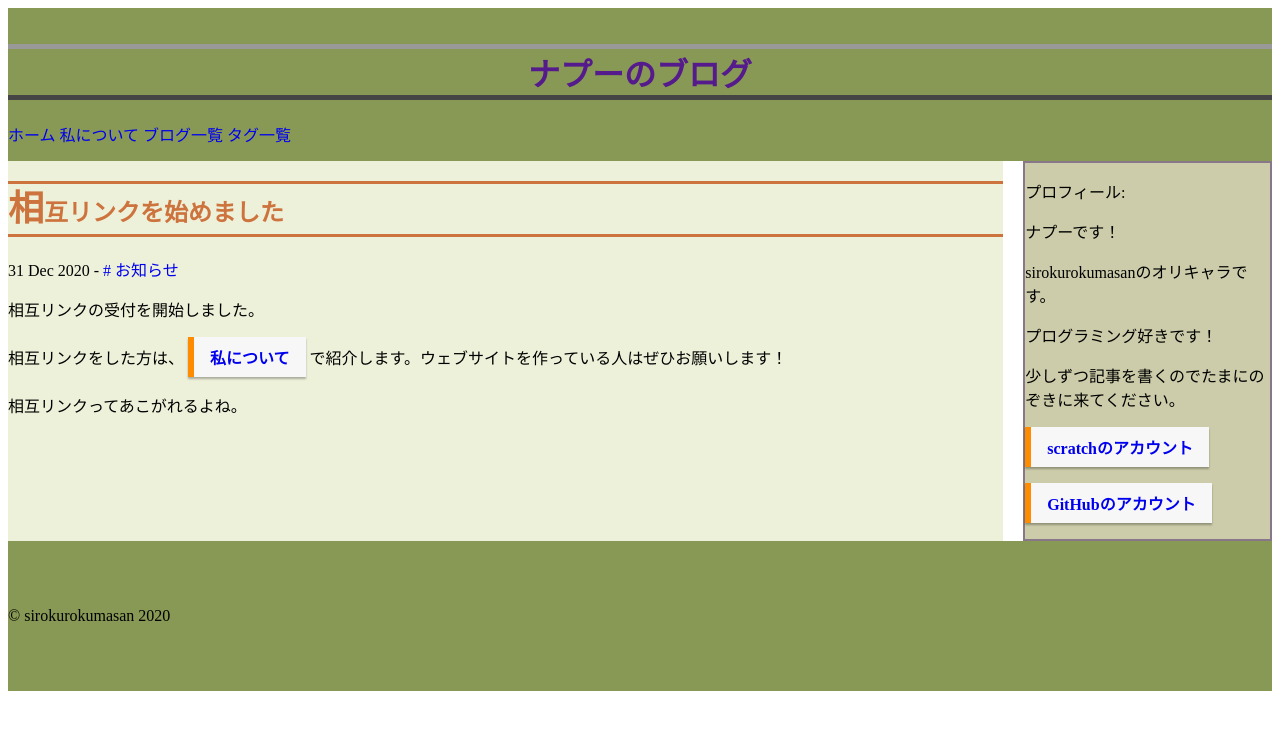
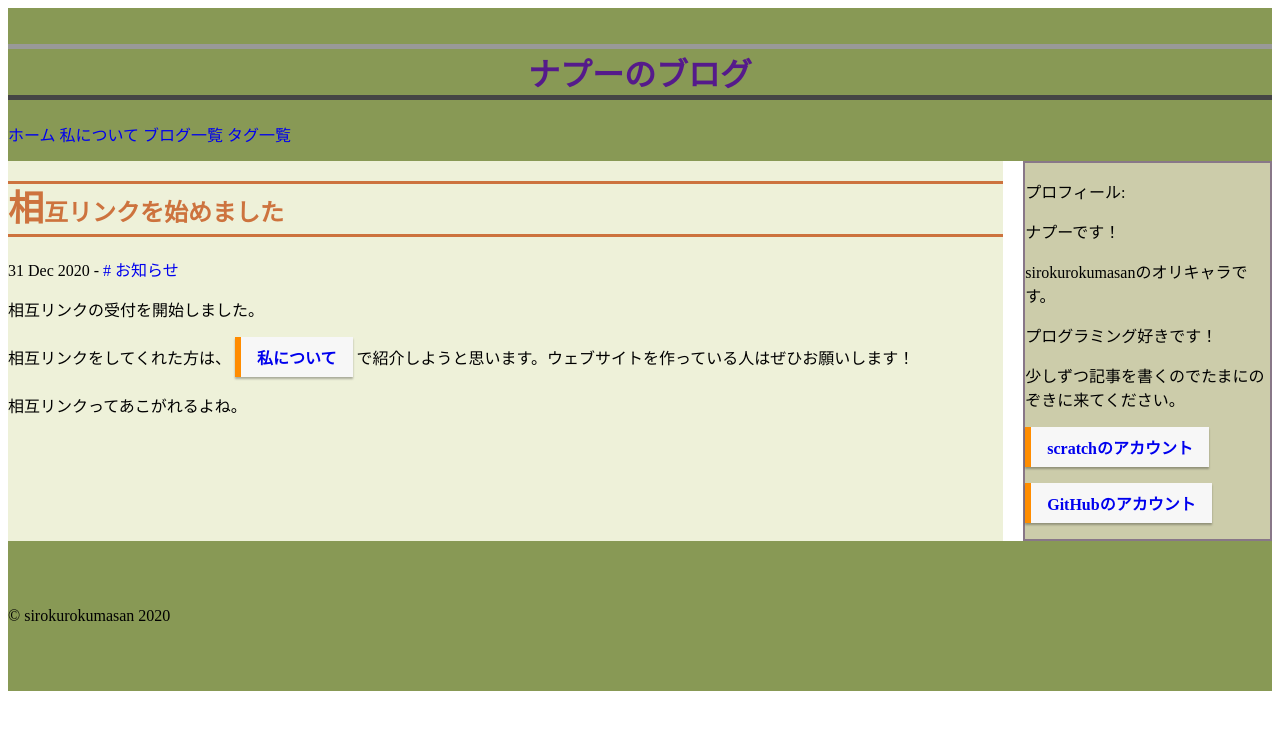
Before and after one commit to sirokurokumasan/sirokurokumasan.github.io, a Jekyll site: the page built from _posts/2020-12-31-相互リンクを始めました.md, in a window 1280 px wide. Shown: the top 730 px of the page. Built offline with Jekyll 4.4.1, drawn with Linux system fonts in a browser that asks for light colours.

Commit message:
Update 2020-12-31-相互リンクを始めました.md

```diff
--- a/_posts/2020-12-31-相互リンクを始めました.md
+++ b/_posts/2020-12-31-相互リンクを始めました.md
@@ -4,9 +4,8 @@ author: お知らせ
 ---
 相互リンクの受付を開始しました。
 
-相互リンクをした方は、
+相互リンクをしてくれた方は、
 <a href ="about.html" class="btn">私について</a>
-で紹介します。ウェブサイトを作っている人はぜひお願いします！
-
+で紹介しようと思います。ウェブサイトを作っている人はぜひお願いします！
 
 相互リンクってあこがれるよね。
```
